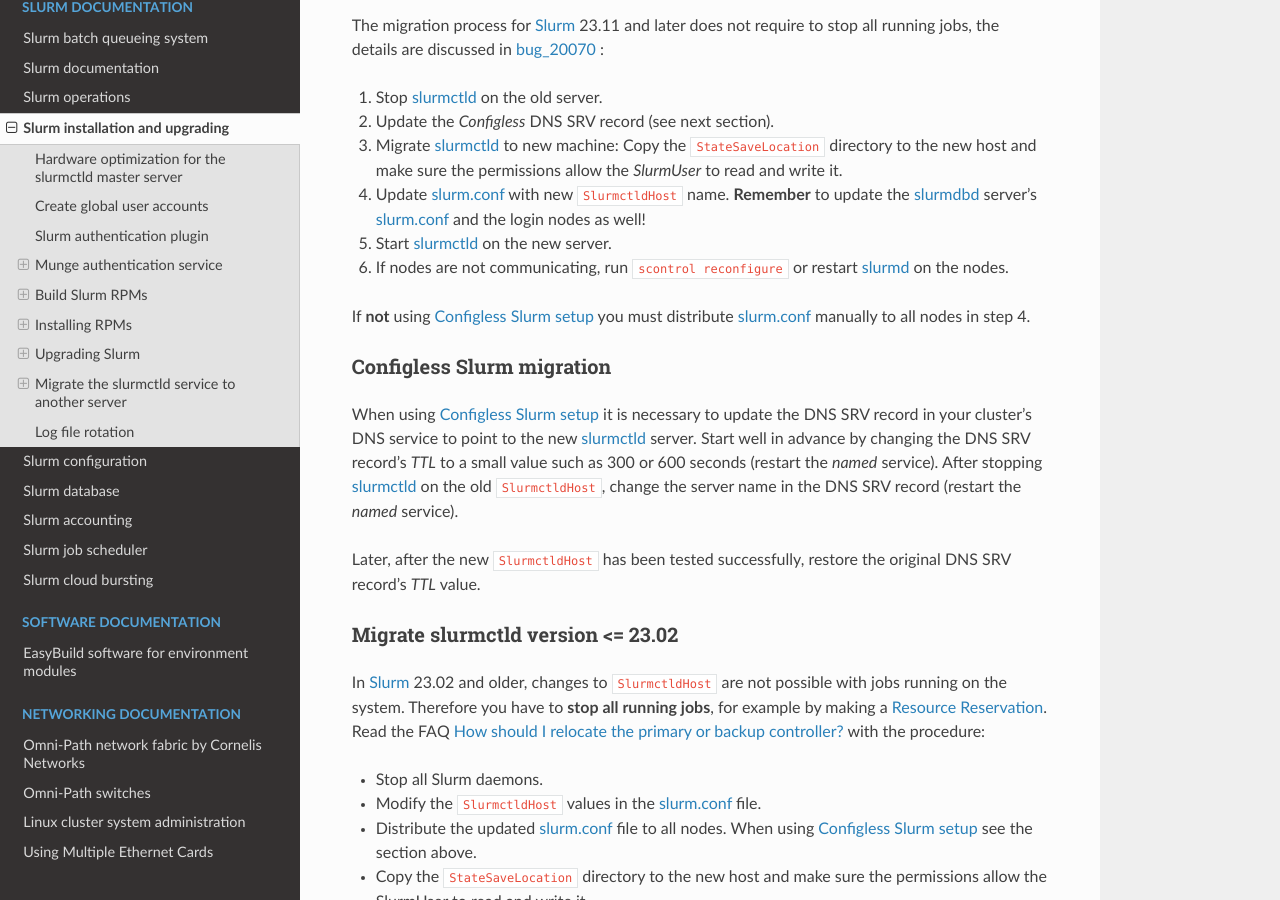
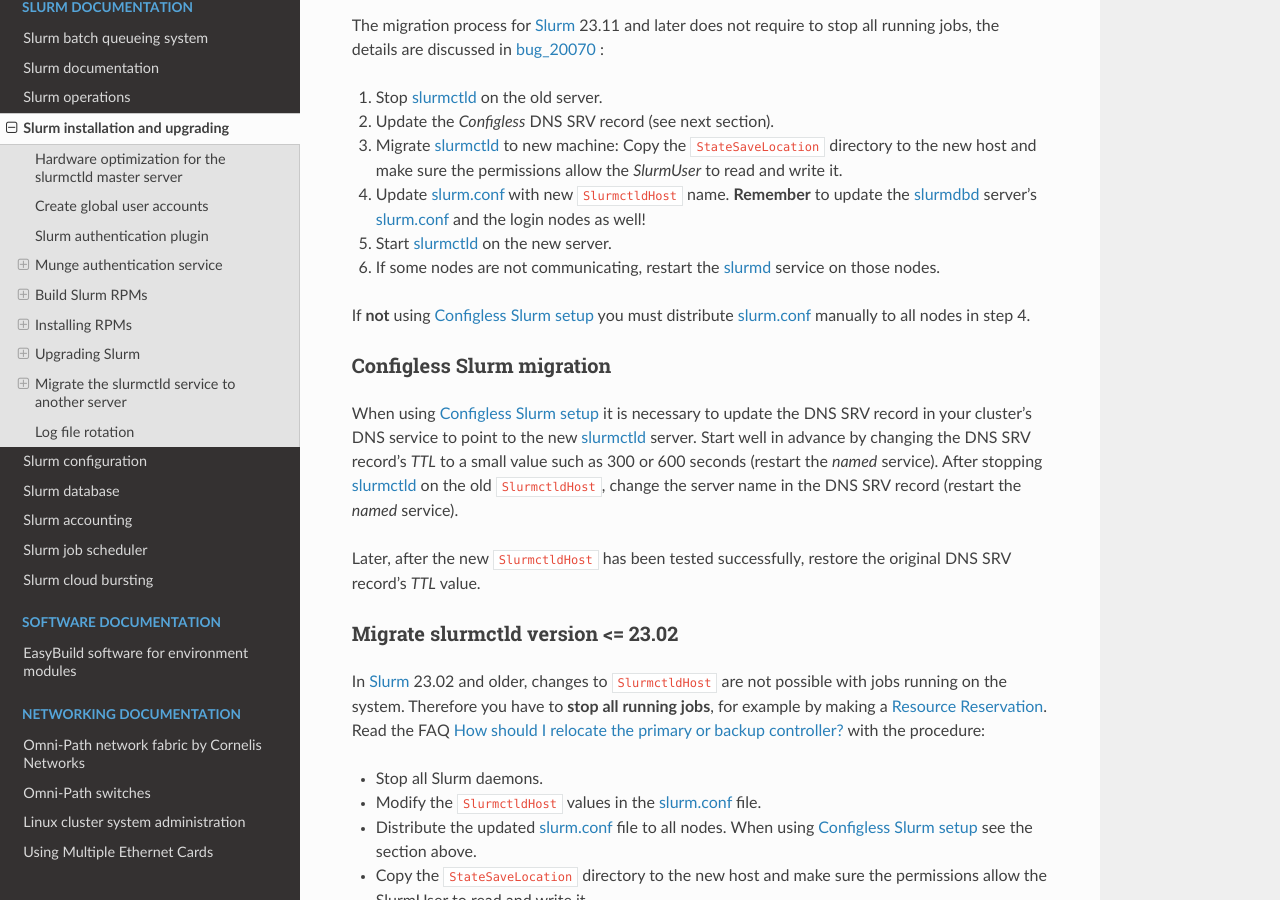
Before and after one commit to OleHolmNielsen/Niflheim_system, a Sphinx documentation site: the page built from docs/Slurm_installation.rst, in a window 1280 px wide and 900 px high, scrolled down 23722 px. Built offline with Sphinx 7.4.7 and the Read the Docs theme 2.0.0, drawn with Linux system fonts in a browser that asks for light colours.

Commit message:
Restart of slurmd

```diff
--- a/docs/Slurm_installation.rst
+++ b/docs/Slurm_installation.rst
@@ -1010,7 +1010,7 @@
 4. Update slurm.conf_ with new ``SlurmctldHost`` name.
    **Remember** to update the slurmdbd_ server's slurm.conf_ and the login nodes as well!
 5. Start slurmctld_ on the new server.
-6. If nodes are not communicating, run ``scontrol reconfigure`` or restart slurmd_ on the nodes.
+6. If some nodes are not communicating, restart the slurmd_ service on those nodes.
 
 If **not** using :ref:`configless-slurm-setup` you must distribute slurm.conf_ manually to all nodes in step 4.
 
```
